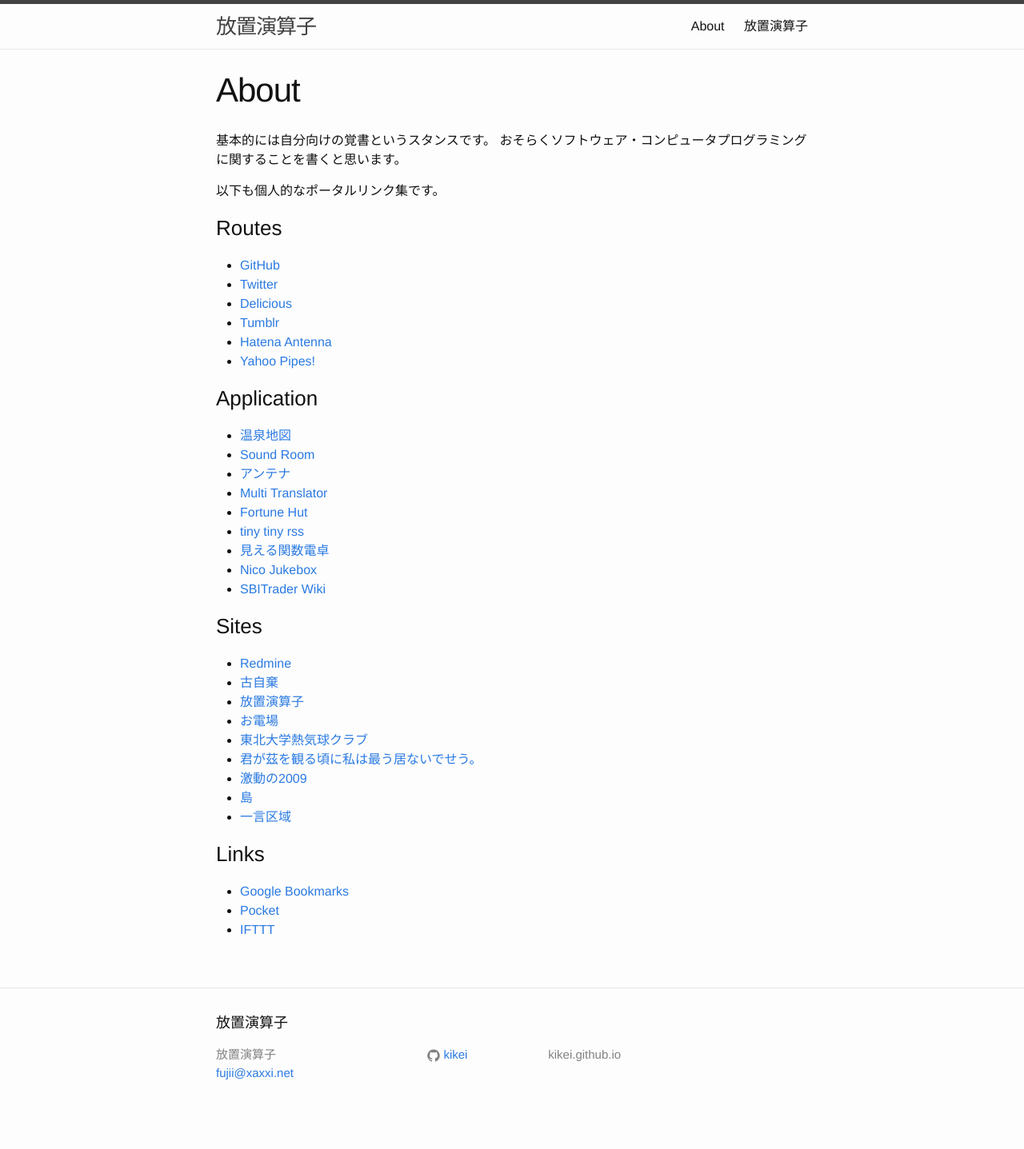
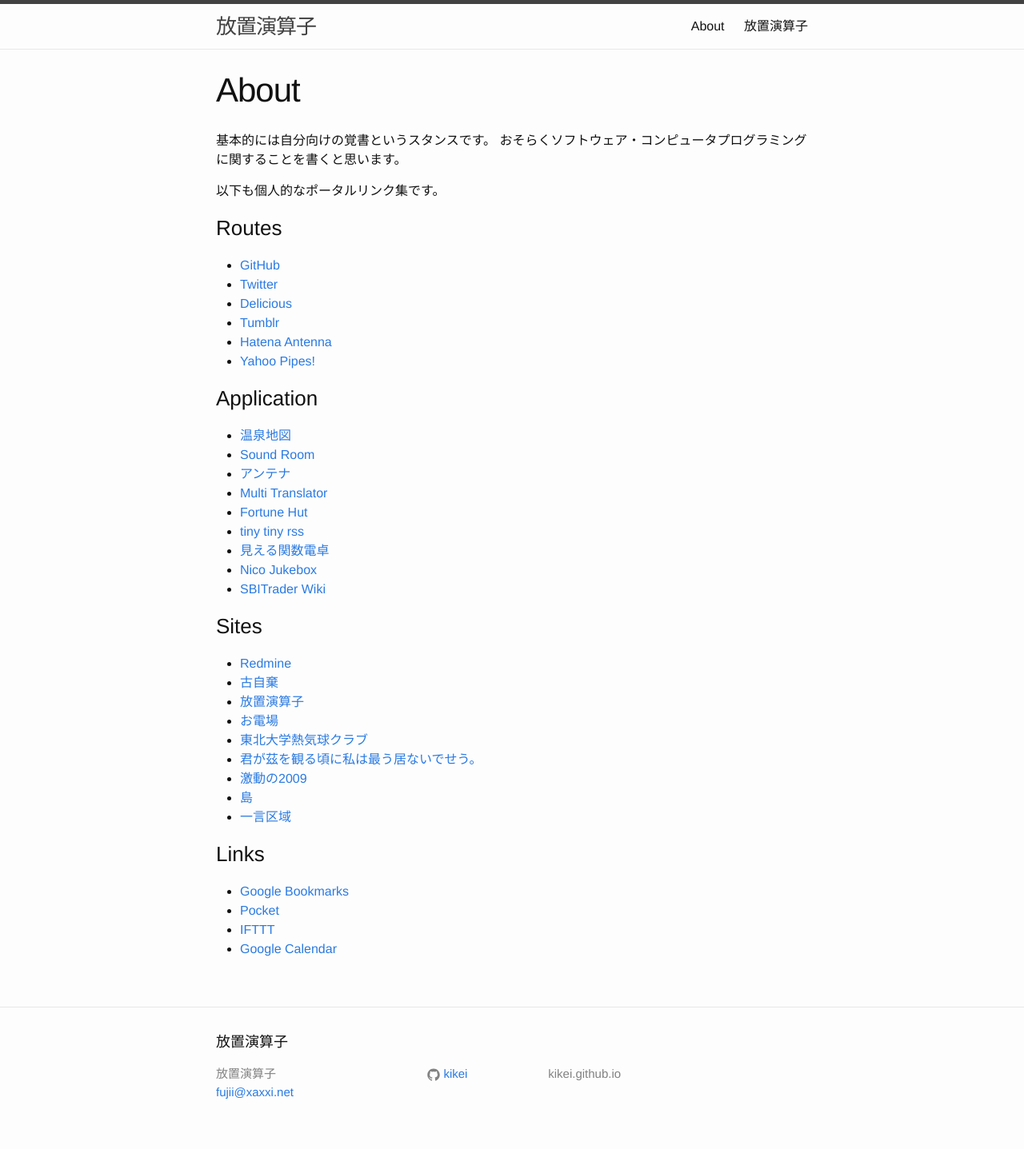
Before and after one commit to kikei/kikei.github.io, a Jekyll site: the page built from about.md, in a window 1280 px wide. Shown: the whole page at 80% size. Built offline with Jekyll 4.4.1, drawn with Linux system fonts in a browser that asks for light colours; before the commit the page ends 1413 px from its top, so only the background shows below that.

Commit message:
added calendar to about.md

```diff
--- a/about.md
+++ b/about.md
@@ -43,3 +43,4 @@
 - [Google Bookmarks](https://www.google.co.jp/bookmarks/)
 - [Pocket](https://getpocket.com/a/queue/)
 - [IFTTT](https://ifttt.com/recipes)
+- [Google Calendar](https://calendar.google.com/calendar/render?hl=ja#main_7)
```
